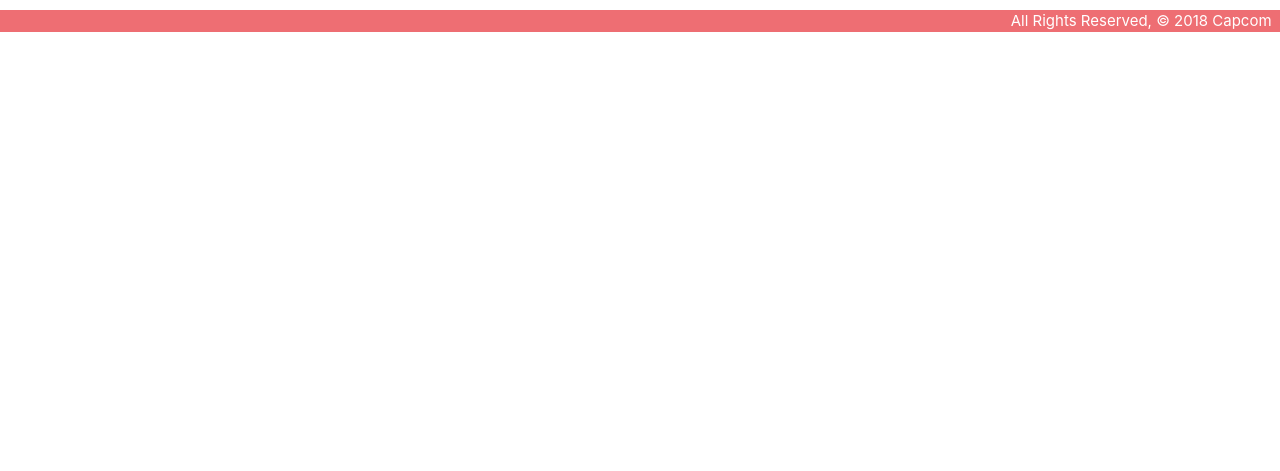
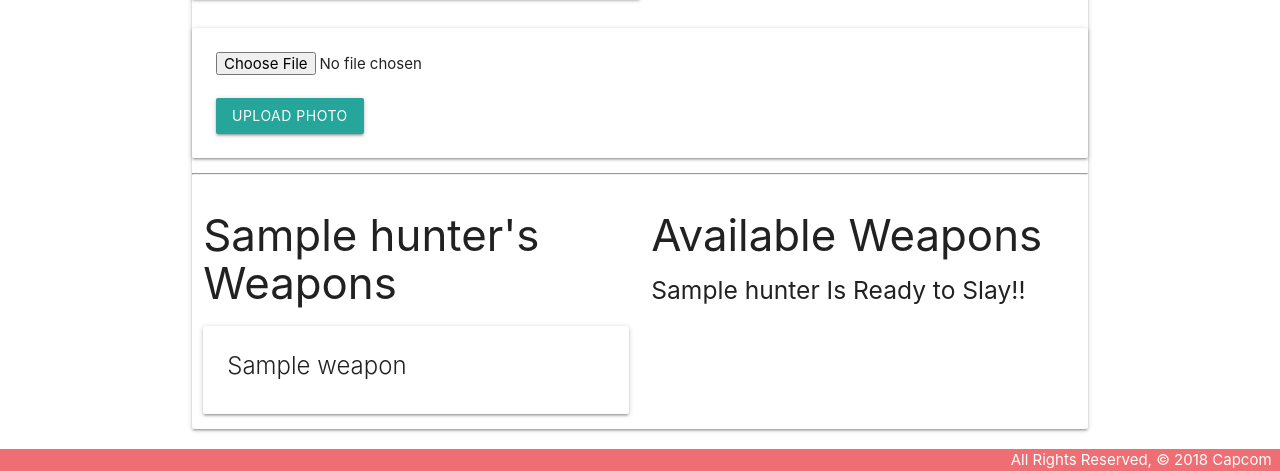
Before and after one commit to DayeAnderson/Hunter-Deck, a Django app: page /hunters/1/ in a window 1280 px wide. Shown: the part 768-1239 px from the top of the page. Before the commit the page ends 800 px from the top, so only its background shows below. Run offline with Django 3.2, Linux system fonts and the light colour scheme; a user stored in the database is signed in; tables that the repository leaves empty hold one stand-in row (values such as "Sample post").

Commit message:
add photos

```diff
--- a/hunter_collector/settings.py
+++ b/hunter_collector/settings.py
@@ -31,7 +31,7 @@ SECRET_KEY = env('SECRET_KEY')
 # SECURITY WARNING: don't run with debug turned on in production!
 DEBUG = env('DEBUG')
 
-ALLOWED_HOSTS = []
+ALLOWED_HOSTS = ['*']
 
 # Application definition
 
--- a/hunter_collector/urls.py
+++ b/hunter_collector/urls.py
@@ -21,4 +21,5 @@ urlpatterns = [
     path('', include('main_app.urls')),
     path('accounts/', include('django.contrib.auth.urls')),
 
+
 ]
--- a/main_app/admin.py
+++ b/main_app/admin.py
@@ -1,5 +1,6 @@
 from django.contrib import admin
-from .models import Hunter
+from .models import Hunter, Photo
 
 # Register your models here.
 admin.site.register(Hunter)
+admin.site.register(Photo)
--- a/main_app/models.py
+++ b/main_app/models.py
@@ -40,11 +40,16 @@ class Hunter(models.Model):
     weapons = models.ManyToManyField(Weapon)
     user = models.ForeignKey(User, on_delete=models.CASCADE)
 
-
-
     def __str__(self):
         return self.name
 
   # Add this method
     def get_absolute_url(self):
         return reverse('detail', kwargs={'hunter_id': self.id})
+
+class Photo(models.Model):
+    url = models.CharField(max_length=200)
+    hunter = models.ForeignKey(Hunter, on_delete=models.CASCADE)
+
+    def __str__(self):
+        return f"Photo for hunter_id: {self.hunter_id} @{self.url}"
--- a/main_app/templates/hunters/detail.html
+++ b/main_app/templates/hunters/detail.html
@@ -18,7 +18,18 @@
     <a href="{% url 'hunters_update' hunter.id %}">Edit</a>
     <a href="{% url 'hunters_delete' hunter.id %}">Delete</a>
   </div>
-  <hr>
+  {% for photo in hunter.photo_set.all %}
+    <img class="responsive-img card-panel" src="{{photo.url}}">
+  {% empty %}
+    <div class="card-panel teal-text center-align">No Photos Uploaded</div>
+  {% endfor %}
+  <form action="{% url 'add_photo' hunter.id %}" enctype="multipart/form-data" method="POST" class="card-panel">
+    {% csrf_token %}
+    <input type="file" name="photo-file">
+    <br><br>
+    <input type="submit" class="btn" value="Upload Photo">
+  </form>
+<hr>
 <div class="row">
   <div class="col s6">
     <h3>{{ hunter.name }}'s Weapons</h3>
--- a/main_app/urls.py
+++ b/main_app/urls.py
@@ -16,6 +16,8 @@ urlpatterns = [
   path('weapons/<int:pk>/delete/', views.WeaponDelete.as_view(), name='weapons_delete'),
   path('hunters/<int:hunter_id>/assoc_weapon/<int:weapon_id>/', views.assoc_weapon, name='assoc_weapon'),
   path('accounts/signup/', views.signup, name='signup'),
+  path('hunters/<int:hunter_id>/add_photo/', views.add_photo, name='add_photo'),
+
 
 
 ]
--- a/main_app/views.py
+++ b/main_app/views.py
@@ -1,11 +1,18 @@
 from django.shortcuts import render, redirect
 from django.views.generic.edit import CreateView, UpdateView, DeleteView
 from django.views.generic import ListView, DetailView
-from .models import Hunter, Weapon
+from .models import Hunter, Weapon, Photo
 from django.contrib.auth import login
 from django.contrib.auth.forms import UserCreationForm
 from django.contrib.auth.decorators import login_required
 from django.contrib.auth.mixins import LoginRequiredMixin
+import uuid
+import boto3
+
+
+S3_BASE_URL = 'https://s3.us-east-2.amazonaws.com/'
+BUCKET = 'huntercollector'
+
 
 # Create your views here.
 
@@ -44,6 +51,24 @@ class HunterCreate(LoginRequiredMixin, CreateView):
     # Let the CreateView do its job as usual
     return super().form_valid(form)
 
+def add_photo(request, hunter_id):
+    # photo-file will be the "name" attribute on the <input type="file">
+    photo_file = request.FILES.get('photo-file', None)
+    if photo_file:
+        s3 = boto3.client('s3')
+        # need a unique "key" for S3 / needs image file extension too
+        key = uuid.uuid4().hex[:6] + photo_file.name[photo_file.name.rfind('.'):]
+        # just in case something goes wrong
+        try:
+            s3.upload_fileobj(photo_file, BUCKET, key)
+            # build the full url string
+            url = f"{S3_BASE_URL}{BUCKET}/{key}"
+            # we can assign to cat_id or cat (if you have a cat object)
+            photo = Photo(url=url, hunter_id=hunter_id)
+            photo.save()
+        except:
+            print('An error occurred uploading file to S3')
+    return redirect('detail', hunter_id=hunter_id)
 
 class HunterUpdate(LoginRequiredMixin, UpdateView):
   model = Hunter
```
Also changed, not shown: main_app/migrations/0005_photo.py (added), main_app/templates/base.html (indentation only).
